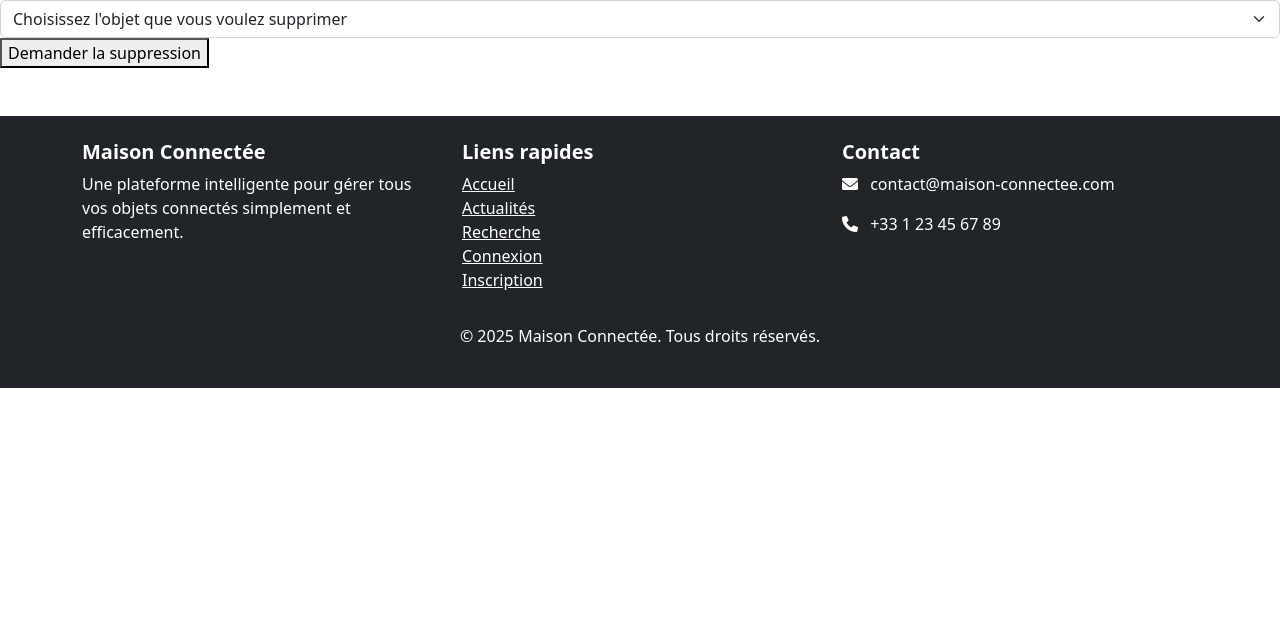
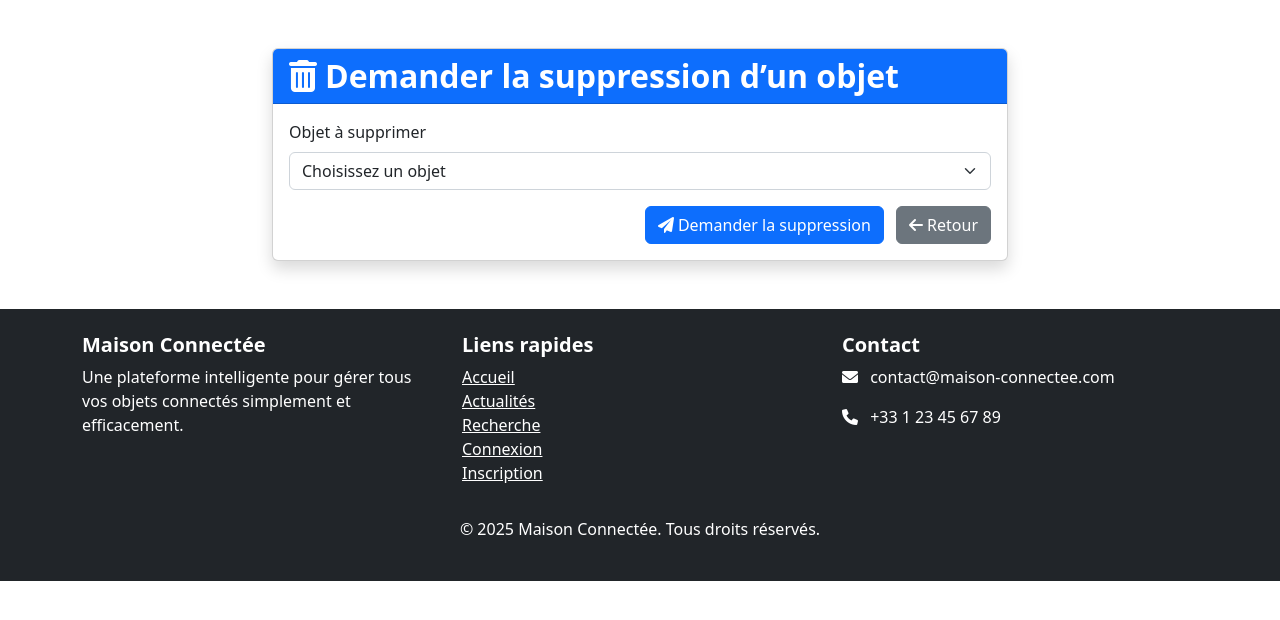
Before and after one commit to WeKup/SmartHome, a Flask app: page /gestion/delete in a window 1280 px wide. Shown: the part 56-676 px from the top of the page. Run offline with Flask 3, Linux system fonts and the light colour scheme; the visitor is signed in with stand-in values (Sample User, id 1); data that the repository does not hold is empty.

Commit message:
Update delete.html

```diff
--- a/templates/gestion/delete.html
+++ b/templates/gestion/delete.html
@@ -1,14 +1,37 @@
 {% extends 'LayoutCo.html' %}
-{% block title %}Suppression d'objet{% endblock %}
+{% block title %}Suppression d'un objet connecté{% endblock %}
 
 {% block content %}
+<div class="container mt-5">
+    <div class="row">
+        <div class="col-lg-8 mx-auto">
+            <div class="card shadow">
+                <div class="card-header bg-primary text-white">
+                    <h2 class="mb-0"><i class="fas fa-trash-alt me-2"></i>Demander la suppression d’un objet</h2>
+                </div>
+                <div class="card-body">
                     <form method="POST">
-    <select class="form-select" name="objet_id">
-        <option selected>Choisissez l'objet que vous voulez supprimer</option>
+                        <div class="mb-3">
+                            <label for="objet_id" class="form-label">Objet à supprimer</label>
+                            <select class="form-select" name="objet_id" id="objet_id" required>
+                                <option value="" disabled selected>Choisissez un objet</option>
                                 {% for obj in listeObj %}
                                     <option value="{{ obj.id }}">{{ obj.name }}</option>
                                 {% endfor %}
                             </select>
-    <button type="submit">Demander la suppression</button>
+                        </div>
+                        <div class="text-end">
+                            <button type="submit" class="btn btn-primary">
+                                <i class="fas fa-paper-plane me-1"></i>Demander la suppression
+                            </button>
+                            <a href="{{ url_for('gestion.gestion') }}" class="btn btn-secondary ms-2">
+                                <i class="fas fa-arrow-left me-1"></i>Retour
+                            </a>
+                        </div>
                     </form>
+                </div>
+            </div>
+        </div>
+    </div>
+</div>
 {% endblock %}
```
Lines whose indentation alone changed are shown as unchanged.
